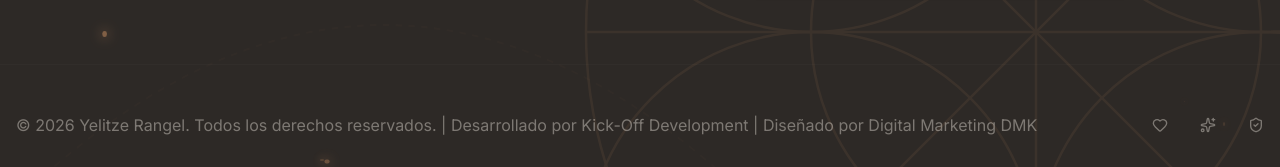
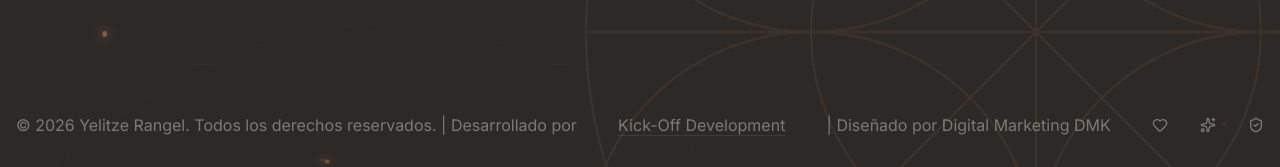
Before and after one commit to yelitzerangeloficialweb-max/yelitze-rangel-web, a Next.js app: page /venezuela-en-el-cuerpo in a window 1280 px wide. Shown: the part 9847-10014 px from the top of the page. Built offline with nearby package versions, Linux system fonts and the light colour scheme; a web font is replaced by a local one.

Commit message:
feat: add link to kickoffdevelopment.com in footer credits

```diff
--- a/app/(focus)/layout.tsx
+++ b/app/(focus)/layout.tsx
@@ -12,7 +12,7 @@ export default function FocusLayout({
 
             {/* Minimal Credits Footer as requested */}
             <footer className="py-6 text-center text-[10px] text-gray-400 uppercase tracking-widest border-t border-[var(--color-secondary)]/10">
-                © {new Date().getFullYear()} Yelitzé Rangel. Todos los derechos reservados. | Desarrollado por Kick-Off Development
+                © {new Date().getFullYear()} Yelitzé Rangel. Todos los derechos reservados. | Desarrollado por <a href="https://kickoffdevelopment.com/" target="_blank" rel="noopener noreferrer" className="hover:text-gray-600 transition-colors underline decoration-gray-300 underline-offset-4">Kick-Off Development</a>
             </footer>
         </div>
     );
--- a/app/venezuela-en-el-cuerpo/page.tsx
+++ b/app/venezuela-en-el-cuerpo/page.tsx
@@ -721,7 +721,7 @@ export default function VenezuelaEnElCuerpoPage() {
 
                 {/* Final Credits */}
                 <div className="container mx-auto px-4 mt-32 border-t border-[#F5EFE6]/5 pt-12 flex flex-col md:flex-row justify-between items-center gap-8 opacity-40">
-                    &copy; 2026 Yelitze Rangel. Todos los derechos reservados. | Desarrollado por Kick-Off Development | Diseñado por Digital Marketing DMK
+                    &copy; 2026 Yelitze Rangel. Todos los derechos reservados. | Desarrollado por <a href="https://kickoffdevelopment.com/" target="_blank" rel="noopener noreferrer" className="hover:text-white transition-all underline decoration-white/20 underline-offset-4">Kick-Off Development</a> | Diseñado por Digital Marketing DMK
                     <div className="flex gap-8">
                         <Heart className="w-4 h-4" />
                         <Sparkles className="w-4 h-4" />
--- a/components/layout/Footer.tsx
+++ b/components/layout/Footer.tsx
@@ -74,7 +74,7 @@ export default function Footer() {
                 </div>
 
                 <div className="pt-8 border-t border-white/10 text-center text-white/40 text-xs">
-                    <p>© {new Date().getFullYear()} Yelitze Rangel. Todos los derechos reservados. | Desarrollado por Kick-Off Development | Diseñado por Digital Marketing DMK</p>
+                    <p>© {new Date().getFullYear()} Yelitze Rangel. Todos los derechos reservados. | Desarrollado por <a href="https://kickoffdevelopment.com/" target="_blank" rel="noopener noreferrer" className="hover:text-white transition-colors underline decoration-white/20 underline-offset-4">Kick-Off Development</a> | Diseñado por Digital Marketing DMK</p>
                 </div>
             </div>
         </footer>
```
